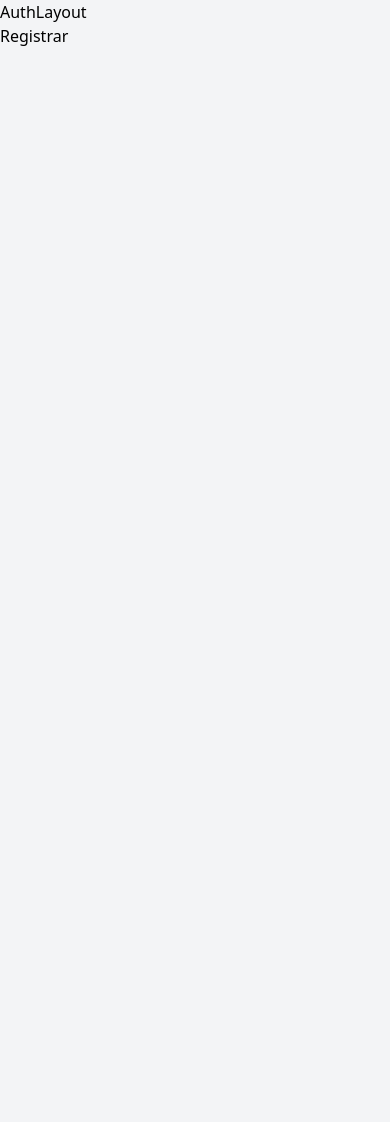
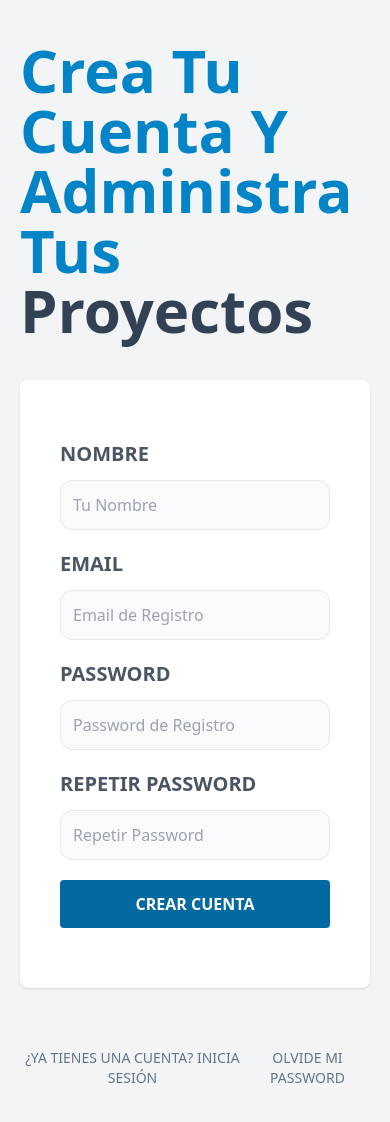
Before and after one commit to emanuelheredia/UpTask_MERN, a React (Vite) app in the folder frontend/: page /registrar in a window 390 px wide. Shown: the top 1122 px of the page. Before the commit the page ends 844 px from the top, so only its background shows below. Built offline with nearby package versions, Linux system fonts and the light colour scheme.

Commit message:
creando paginas

```diff
--- a/frontend/src/layouts/AuthLayout.jsx
+++ b/frontend/src/layouts/AuthLayout.jsx
@@ -3,8 +3,11 @@
 const AuthLayout = () => {
 	return (
 		<>
-			<div>AuthLayout</div>
-			<Outlet />
+			<main className="container mx-auto mt-5 md:mt-20 p-5 md:flex md:justify-center">
+				<div className="md:w-2/3 lg:w-2/5">
+					<Outlet />
+				</div>
+			</main>
 		</>
 	);
 };
--- a/frontend/src/paginas/ConfirmarCuenta.jsx
+++ b/frontend/src/paginas/ConfirmarCuenta.jsx
@@ -1,7 +1,14 @@
 import React from "react";
 
 const ConfirmarCuenta = () => {
-	return <div>ConfirmarCuenta</div>;
+	return (
+		<>
+			<h1 className="text-sky-600 font-black text-6xl capitalize">
+				Confirma tu cuenta y comienza a crear tus{" "}
+				<span className="text-slate-700">Proyectos</span>
+			</h1>
+		</>
+	);
 };
 
 export default ConfirmarCuenta;
--- a/frontend/src/paginas/Login.jsx
+++ b/frontend/src/paginas/Login.jsx
@@ -1,7 +1,64 @@
 import React from "react";
+import { Link } from "react-router-dom";
 
 const Login = () => {
-	return <div>Login</div>;
+	return (
+		<>
+			<h1 className="text-sky-600 font-black text-6xl capitalize">
+				Inicia Sesión y Administra tus{" "}
+				<span className="text-slate-700">Proyectos</span>
+			</h1>
+			<form className="my-10 bg-white shadow rounded-lg p-10">
+				<div className="my-5">
+					<label
+						className="uppercase text-gray-600 block text-xl font-bold"
+						htmlFor="email"
+					>
+						Email
+					</label>
+					<input
+						id="email"
+						type="email"
+						placeholder="Email de Registro"
+						className="w-full mt-3 p-3 border rounded-xl bg-gray-50"
+					/>
+				</div>
+				<div className="my-5">
+					<label
+						className="uppercase text-gray-600 block text-xl font-bold"
+						htmlFor="password"
+					>
+						Password
+					</label>
+					<input
+						id="password"
+						type="password"
+						placeholder="Password de Registro"
+						className="w-full mt-3 p-3 border rounded-xl bg-gray-50"
+					/>
+				</div>
+				<input
+					type="submit"
+					value="Iniciar Sesión"
+					className=" mb-5 bg-sky-700 w-full py-3 text-white uppercase font-bold rounded hover:cursor-pointer hover:bg-sky-800 transition-colors"
+				/>
+			</form>
+			<nav className="flex justify-between">
+				<Link
+					className="block text-center my-5 text-slate-500 uppercase text-sm"
+					to="registrar"
+				>
+					¿No tienes una Cuenta? Resgistrate
+				</Link>
+				<Link
+					className="block text-center my-5 text-slate-500 uppercase text-sm"
+					to="olvide-password"
+				>
+					Olvide mi password
+				</Link>
+			</nav>
+		</>
+	);
 };
 
 export default Login;
--- a/frontend/src/paginas/NuevoPassword.jsx
+++ b/frontend/src/paginas/NuevoPassword.jsx
@@ -1,7 +1,36 @@
 import React from "react";
 
 const NuevoPassword = () => {
-	return <div>NuevoPassword</div>;
+	return (
+		<>
+			<h1 className="text-sky-600 font-black text-6xl capitalize">
+				Reestablece tu password y no pierdas acceso a tus{" "}
+				<span className="text-slate-700">Proyectos</span>
+			</h1>
+			<form className="my-10 bg-white shadow rounded-lg p-10">
+				<div className="my-5">
+					<label
+						className="uppercase text-gray-600 block text-xl font-bold"
+						htmlFor="password"
+					>
+						Nuevo Password
+					</label>
+					<input
+						id="password"
+						type="password"
+						placeholder="Escribe tu Nuevo Password"
+						className="w-full mt-3 p-3 border rounded-xl bg-gray-50"
+					/>
+				</div>
+
+				<input
+					type="submit"
+					value="Guardar Nuevo Password"
+					className=" mb-5 bg-sky-700 w-full py-3 text-white uppercase font-bold rounded hover:cursor-pointer hover:bg-sky-800 transition-colors"
+				/>
+			</form>
+		</>
+	);
 };
 
 export default NuevoPassword;
--- a/frontend/src/paginas/OlvidePassword.jsx
+++ b/frontend/src/paginas/OlvidePassword.jsx
@@ -1,7 +1,51 @@
 import React from "react";
+import { Link } from "react-router-dom";
 
 const OlvidePassword = () => {
-	return <div>OlvidePassword</div>;
+	return (
+		<>
+			<h1 className="text-sky-600 font-black text-6xl capitalize">
+				Recuperá tu acceso y no pierdas tus{" "}
+				<span className="text-slate-700">Proyectos</span>
+			</h1>
+			<form className="my-10 bg-white shadow rounded-lg p-10">
+				<div className="my-5">
+					<label
+						className="uppercase text-gray-600 block text-xl font-bold"
+						htmlFor="email"
+					>
+						Email
+					</label>
+					<input
+						id="email"
+						type="email"
+						placeholder="Email de Registro"
+						className="w-full mt-3 p-3 border rounded-xl bg-gray-50"
+					/>
+				</div>
+
+				<input
+					type="submit"
+					value="Enviar Instrucciones"
+					className=" mb-5 bg-sky-700 w-full py-3 text-white uppercase font-bold rounded hover:cursor-pointer hover:bg-sky-800 transition-colors"
+				/>
+			</form>
+			<nav className="flex justify-between">
+				<Link
+					className="block text-center my-5 text-slate-500 uppercase text-sm"
+					to="/"
+				>
+					¿Ya tienes una Cuenta? Inicia Sesión
+				</Link>
+				<Link
+					className="block text-center my-5 text-slate-500 uppercase text-sm"
+					to="/registrar"
+				>
+					¿No tienes una Cuenta? Registrate
+				</Link>
+			</nav>
+		</>
+	);
 };
 
 export default OlvidePassword;
--- a/frontend/src/paginas/Registrar.jsx
+++ b/frontend/src/paginas/Registrar.jsx
@@ -1,7 +1,92 @@
 import React from "react";
+import { Link } from "react-router-dom";
 
 const Registrar = () => {
-	return <div>Registrar</div>;
+	return (
+		<>
+			<h1 className="text-sky-600 font-black text-6xl capitalize">
+				Crea tu Cuenta y Administra tus{" "}
+				<span className="text-slate-700">Proyectos</span>
+			</h1>
+			<form className="my-10 bg-white shadow rounded-lg p-10">
+				<div className="my-5">
+					<label
+						className="uppercase text-gray-600 block text-xl font-bold"
+						htmlFor="nombre"
+					>
+						Nombre
+					</label>
+					<input
+						id="nombre"
+						type="text"
+						placeholder="Tu Nombre"
+						className="w-full mt-3 p-3 border rounded-xl bg-gray-50"
+					/>
+				</div>
+				<div className="my-5">
+					<label
+						className="uppercase text-gray-600 block text-xl font-bold"
+						htmlFor="email"
+					>
+						Email
+					</label>
+					<input
+						id="email"
+						type="email"
+						placeholder="Email de Registro"
+						className="w-full mt-3 p-3 border rounded-xl bg-gray-50"
+					/>
+				</div>
+				<div className="my-5">
+					<label
+						className="uppercase text-gray-600 block text-xl font-bold"
+						htmlFor="password"
+					>
+						Password
+					</label>
+					<input
+						id="password"
+						type="password"
+						placeholder="Password de Registro"
+						className="w-full mt-3 p-3 border rounded-xl bg-gray-50"
+					/>
+				</div>
+				<div className="my-5">
+					<label
+						className="uppercase text-gray-600 block text-xl font-bold"
+						htmlFor="password2"
+					>
+						Repetir Password
+					</label>
+					<input
+						id="password2"
+						type="password"
+						placeholder="Repetir Password"
+						className="w-full mt-3 p-3 border rounded-xl bg-gray-50"
+					/>
+				</div>
+				<input
+					type="submit"
+					value="Crear Cuenta"
+					className=" mb-5 bg-sky-700 w-full py-3 text-white uppercase font-bold rounded hover:cursor-pointer hover:bg-sky-800 transition-colors"
+				/>
+			</form>
+			<nav className="flex justify-between">
+				<Link
+					className="block text-center my-5 text-slate-500 uppercase text-sm"
+					to="/"
+				>
+					¿Ya tienes una Cuenta? Inicia Sesión
+				</Link>
+				<Link
+					className="block text-center my-5 text-slate-500 uppercase text-sm"
+					to="/olvide-password"
+				>
+					Olvide mi password
+				</Link>
+			</nav>
+		</>
+	);
 };
 
 export default Registrar;
```
